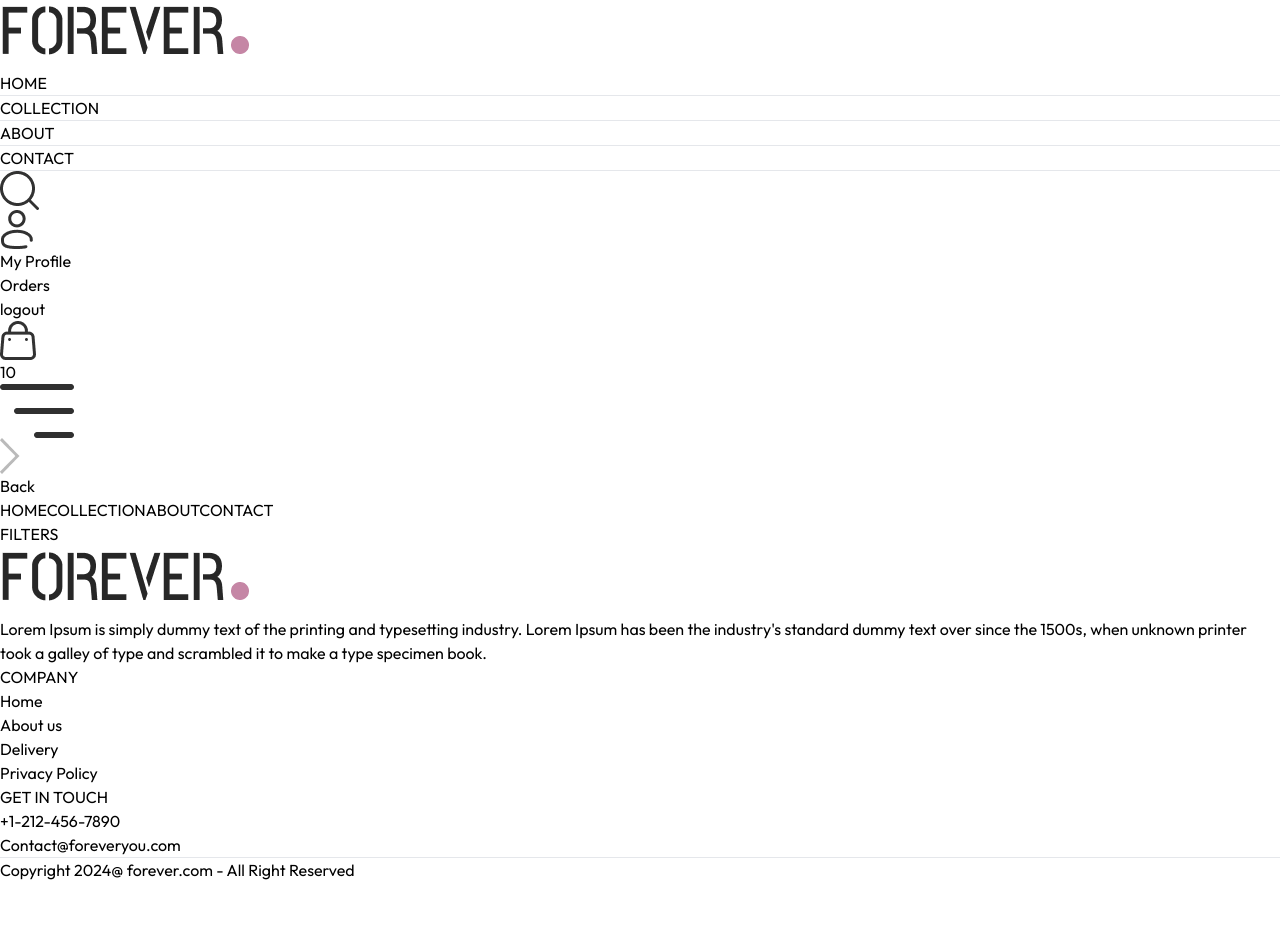
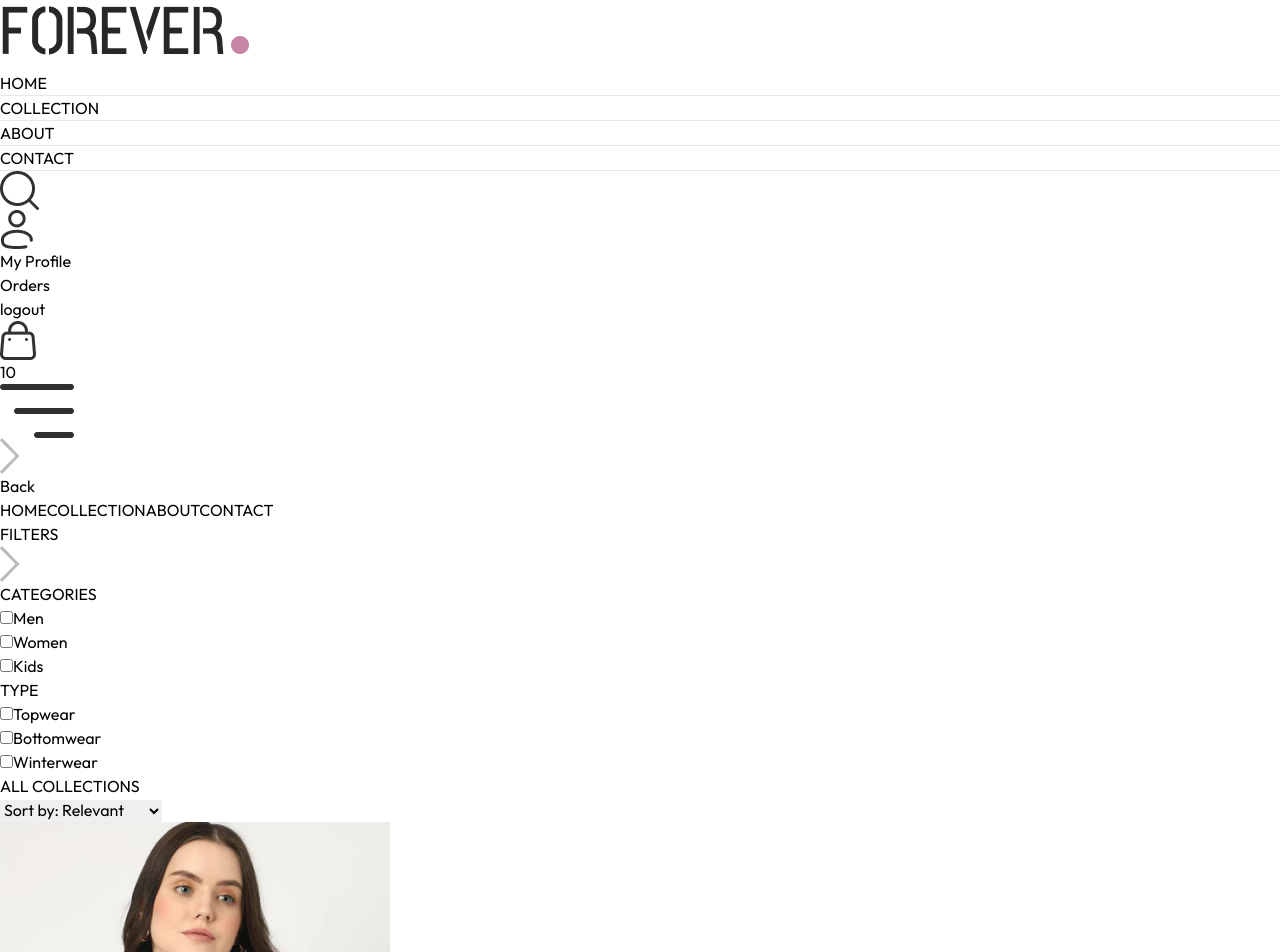
Before and after one commit to Sakunthala26/ecommerce-app, a React (Vite) app in the folder frontend/: page /collection in a window 1280 px wide. Shown: the top 952 px of the page. Before the commit the page ends 882 px from the top, so only its background shows below. Built offline with nearby package versions, Linux system fonts and the light colour scheme.

Commit message:
Collection file update

```diff
--- a/frontend/src/pages/Collection.jsx
+++ b/frontend/src/pages/Collection.jsx
@@ -1,24 +1,126 @@
-import React, { useContext, useState } from 'react';
+import React, { useContext, useEffect, useState } from 'react';
 import { ShopContext } from '../context/ShopContext';
+import { assets } from '../assets/frontend_assets/assets';
+import Title from '../components/Title';
+import ProductItem from '../components/ProductItem';
+import Product from './Product';
 
 const Collection = () => {
 
   const { products } = useContext(ShopContext);
-  const [showFilter,setShowFilter] = useState(false);
+  const [showFilter, setShowFilter] = useState(false);
+  const [filterProducts, setFilterProducts] = useState([]);
+  const [category, setCategory] = useState([]);
+  const [subCategory, setSubCategory] = useState([]);
+
+  const toggleCategory = (e) => {
+    if (category.includes(e.target.value)) {
+      setCategory(prev => prev.filter(item => item !== e.target.value));
+    } else {
+      setCategory(prev => [...prev, e.target.value]);
+    }
+  };
+
+  const toggleSubCategory = (e) => {
+    if (subCategory.includes(e.target.value)) {
+      setSubCategory(prev => prev.filter(item => item !== e.target.value));
+    } else {
+      setSubCategory(prev => [...prev, e.target.value]);
+    }
+  };
+
+  const applyFilter = () => {
+    let productsCopy = products.slice();
+
+    if (category.length > 0) {
+      productsCopy = productsCopy.filter(item => category.includes(item.category));
+    }
+
+    if (subCategory.length > 0) {
+      productsCopy = productsCopy.filter(item => subCategory.includes(item.subCategory));
+    }
+
+    setFilterProducts(productsCopy);
+  };
+
+  useEffect(() => {
+    setFilterProducts(products);
+  }, []);
+
+  useEffect(() => {
+    applyFilter();
+  }, [category, subCategory]);
+
   return (
     <div className='flex flex-col sm:flex-row gap-1 sm:gap-10 pt-10 border-t'>
       {/* Filter Options */}
       <div className='min-w-60'>
-        <p className='my-2 text-xl  flex items-center cursor-pointer gap-2'>FILTERS</p>
+        <p onClick={() => setShowFilter(!showFilter)} className='my-2 text-xl  flex items-center cursor-pointer gap-2'>FILTERS</p>
+        <img className={`h-3 sm:hidden ${showFilter ? 'rotate-90' : ''}`} src={assets.dropdown_icon} alt="" />
+
         {/* Category Filter */}
         <div className={`border border-gray-300 pl-5 py-3 mt-6 ${showFilter ? '' : 'hidden'} sm:block`}>
-
+          <p className='mb-3 text-sm font-medium'>CATEGORIES</p>
+          <div className='flex flex-col gap-2 text-sm font-light text-gray-700'>
+            <p className='flex gap-2'>
+              <input className='w-3' type="checkbox" value={'Men'} onChange={toggleCategory} />Men
+            </p>
+            <p className='flex gap-2'>
+              <input className='w-3' type="checkbox" value={'Women'} onChange={toggleCategory} />Women
+            </p>
+            <p className='flex gap-2'>
+              <input className='w-3' type="checkbox" value={'Kids'} onChange={toggleCategory} />Kids
+            </p>
+          </div>
         </div>
 
+        {/* SubCategory Filter */}
+        <div className={`border border-gray-300 pl-5 py-3 my-5 ${showFilter ? '' : 'hidden'} sm:block`}>
+          <p className='mb-3 text-sm font-medium'>TYPE</p>
+          <div className='flex flex-col gap-2 text-sm font-light text-gray-700'>
+            <p className='flex gap-2'>
+              <input className='w-3' type="checkbox" value={'Topwear'} onChange={toggleSubCategory} />Topwear
+            </p>
+            <p className='flex gap-2'>
+              <input className='w-3' type="checkbox" value={'Bottomwear'} onChange={toggleSubCategory} />Bottomwear
+            </p>
+            <p className='flex gap-2'>
+              <input className='w-3' type="checkbox" value={'Winterwear'} onChange={toggleSubCategory} />Winterwear
+            </p>
+          </div>
+        </div>
       </div>
 
+      {/* Right Side */}
+      <div className='flex-1'>
+        <div className='flex justify-between text-base sm:text-2xl mb-4 '>
+          <Title text1={'ALL'} text2={'COLLECTIONS'} />
+
+          {/* Product Sort */}
+          <select className='border-2 border-gray-300 text-sm px-2'>
+            <option value="relevant">Sort by: Relevant</option>
+            <option value="low-high">Sort by: Low to High</option>
+            <option value="high-low">Sort by: High to Low</option>
+          </select>
+        </div>
+
+        {/* Map Products */}
+        <div className='grid grid-cols-2 md:grid-cols-3 lg:grid-cols-4 gap-4 gap-y-6'>
+          {
+            filterProducts.map((item, index) => (
+              <ProductItem
+                key={index}
+                name={item.name}
+                id={item._id}
+                price={item.price}
+                image={item.image}
+              />
+            ))
+          }
+        </div>
+      </div>
     </div>
-  )
-}
+  );
+};
 
-export default Collection
+export default Collection;
```
